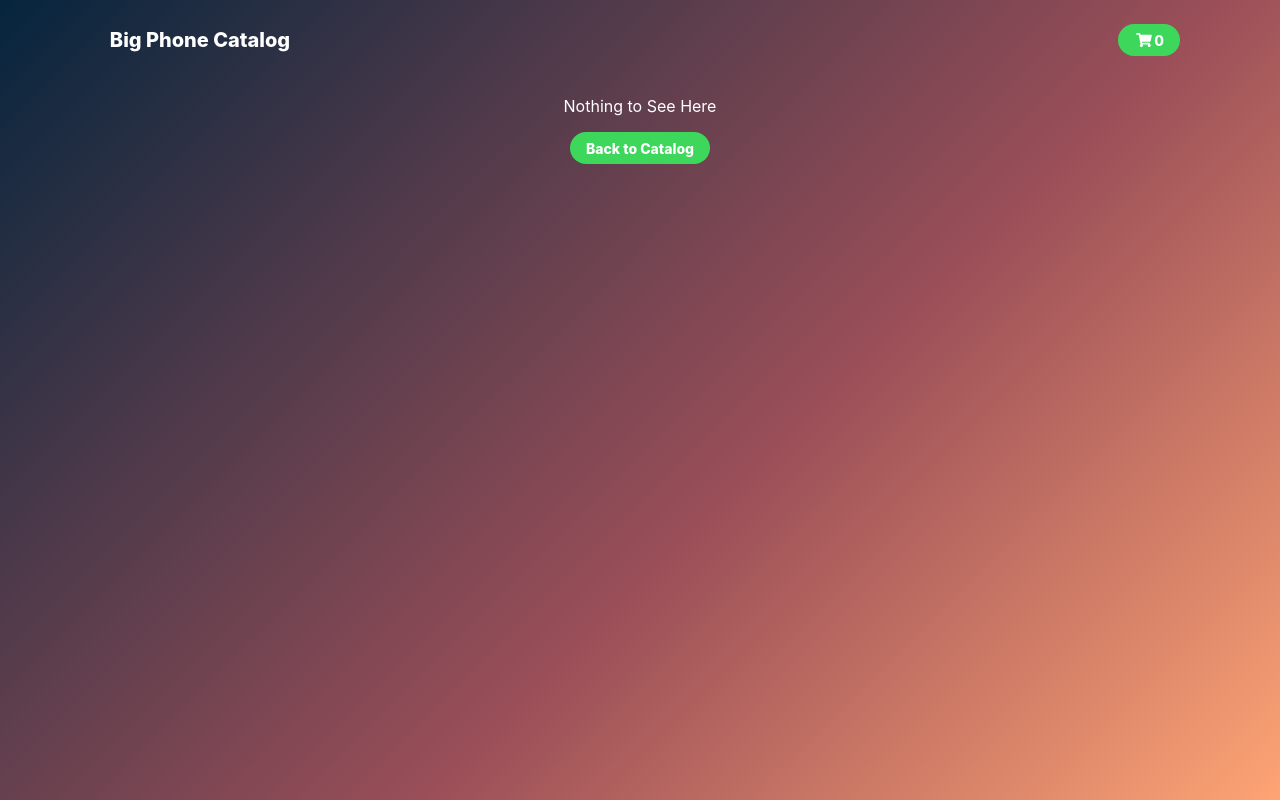
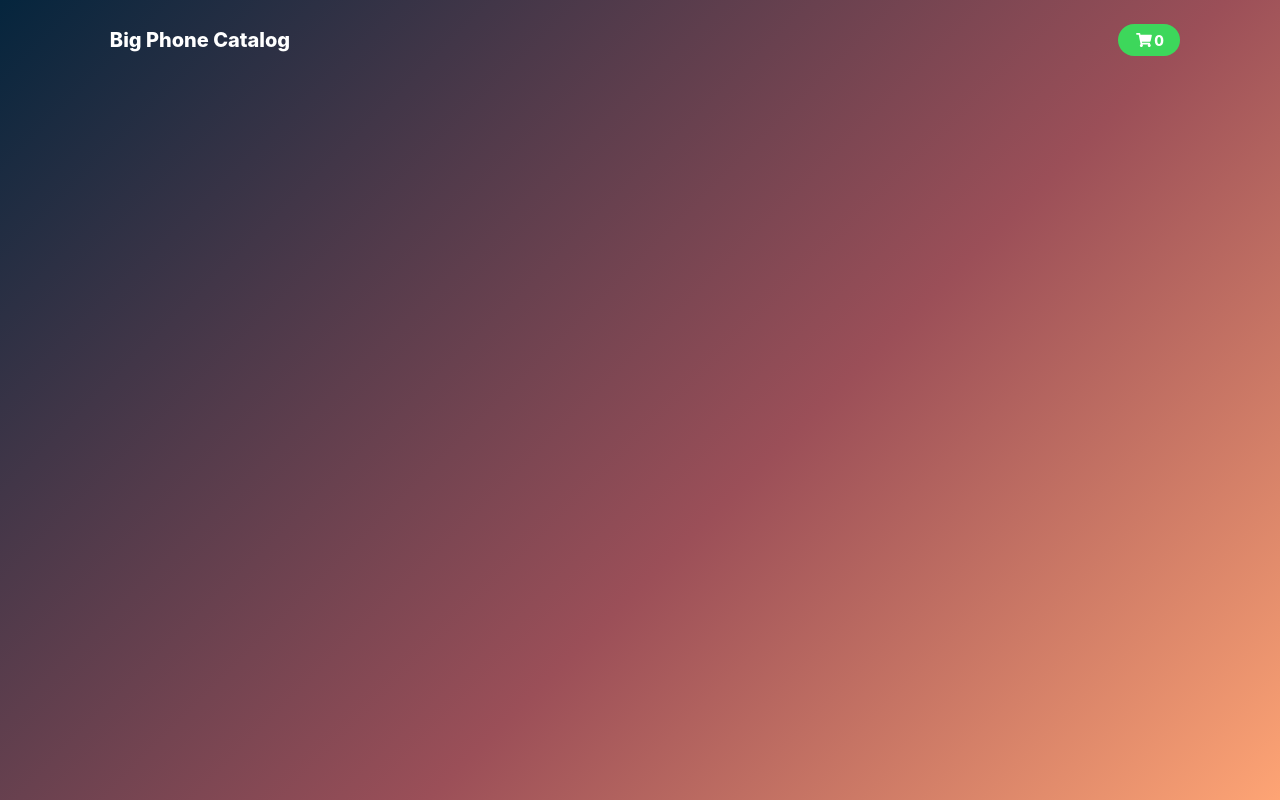
Before and after one commit to T0ASTMalone/big-phone-catalog, a React (Create React App) app: page /checkout in a window 1280 px wide. Built offline with nearby package versions, Linux system fonts and the light colour scheme.

Commit message:
deployed to github pages

```diff
--- a/package.json
+++ b/package.json
@@ -2,6 +2,7 @@
   "name": "big-phone-catalog",
   "version": "0.1.0",
   "private": true,
+  "homepage":"http://T0ASTMalone.github.io/big-phone-catalog/",
   "dependencies": {
     "@testing-library/jest-dom": "^5.11.4",
     "@testing-library/react": "^11.1.0",
@@ -16,8 +17,10 @@
     "web-vitals": "^1.0.1"
   },
   "scripts": {
+    "predeploy": "npm run build",
     "start": "react-scripts start",
     "build": "react-scripts build",
+    "deploy": "gh-pages -d build",
     "test": "react-scripts test",
     "eject": "react-scripts eject"
   },
@@ -38,5 +41,8 @@
       "last 1 firefox version",
       "last 1 safari version"
     ]
+  },
+  "devDependencies": {
+    "gh-pages": "^3.2.3"
   }
 }
--- a/src/App.js
+++ b/src/App.js
@@ -15,9 +15,9 @@ function App() {
         <Header/>
         <Switch>
           {/* Catalog */}
-          <Route exact path="/" component={Catalog}/>
+          <Route exact path="/big-phone-catalog" component={Catalog}/>
           {/* Checkout */}
-          <Route path="/checkout" component={Checkout}/>
+          <Route path="/big-phone-catalog/checkout" component={Checkout}/>
         </Switch>
       </div>
 
--- a/src/components/Cart/EmptyCart/EmptyCart.js
+++ b/src/components/Cart/EmptyCart/EmptyCart.js
@@ -6,7 +6,7 @@ const EmptyCart = () => {
   return (
     <div className="empty-cart">
       <p>Nothing to See Here</p>
-      <Link to="/" className="btn header-link">Back to Catalog</Link>
+      <Link to="/big-phone-catalog" className="btn header-link">Back to Catalog</Link>
     </div>
   );
 };
--- a/src/components/Header/Header.js
+++ b/src/components/Header/Header.js
@@ -47,10 +47,10 @@ const Header = () => {
 
   return (
     <header className="container">
-      <Link className="header-link" to="/">
+      <Link className="header-link" to="/big-phone-catalog">
         <p className="header-brand">Big Phone Catalog</p>
       </Link>
-      <Link to="/checkout" className="btn header-link checkout-btn">
+      <Link to="/big-phone-catalog/checkout" className="btn header-link checkout-btn">
         {/* Causing ref error but should alternate between cart icon and cart size */}
         {/* <CSSTransition in={!alternate} timeout={2000} classNames="header-link-icon">
           {(state) => {
--- a/src/routes/Checkout/Checkout.js
+++ b/src/routes/Checkout/Checkout.js
@@ -23,7 +23,7 @@ const Checkout = () => {
 
   const handleCheckout = () => {
     dispatch({ type: "CHECKOUT" });
-    history.push("/");
+    history.push("/big-phone-catalog");
   };
 
   useEffect(() => {
```
Also changed, not shown: 2 other files (tests, documents, lock files or other folders).
